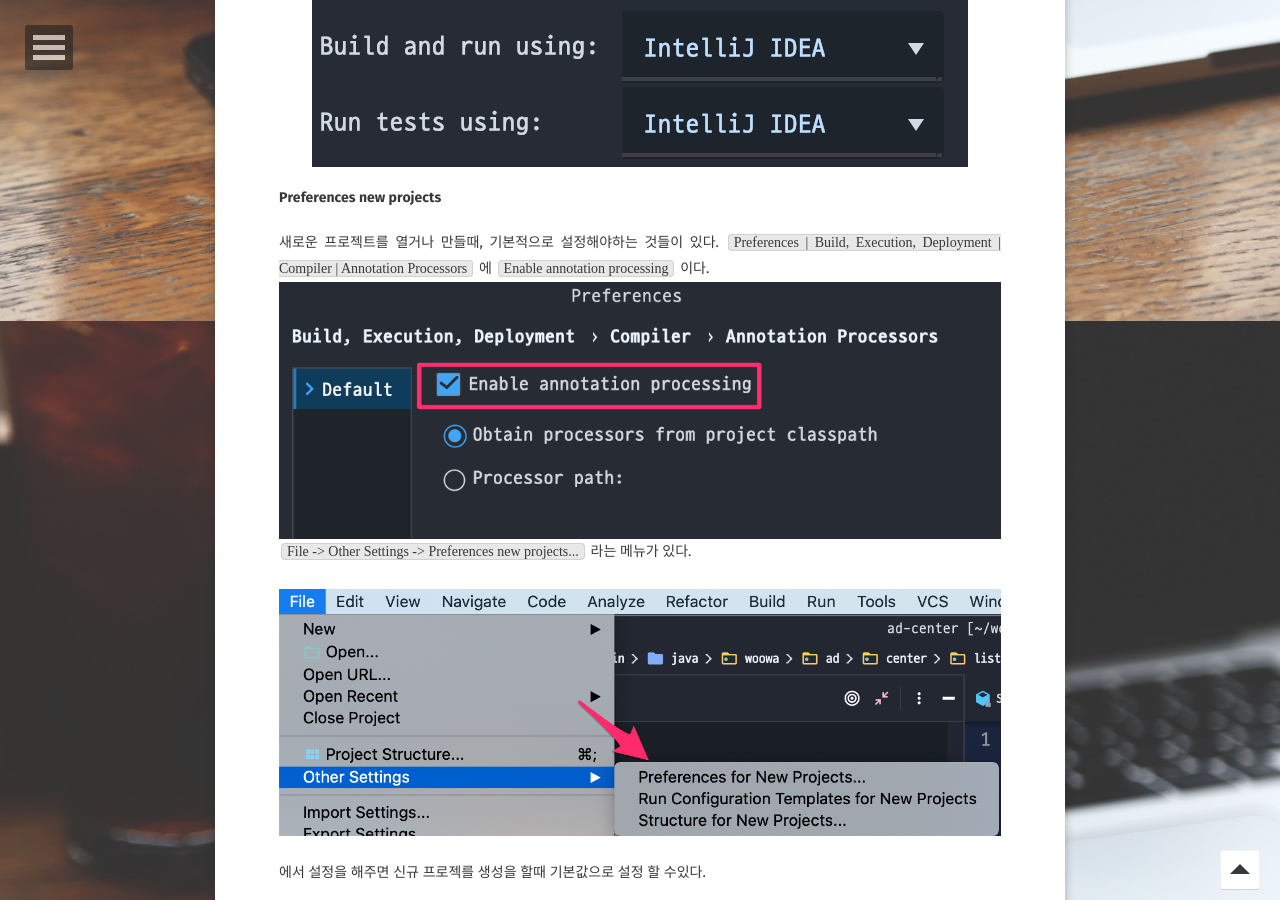
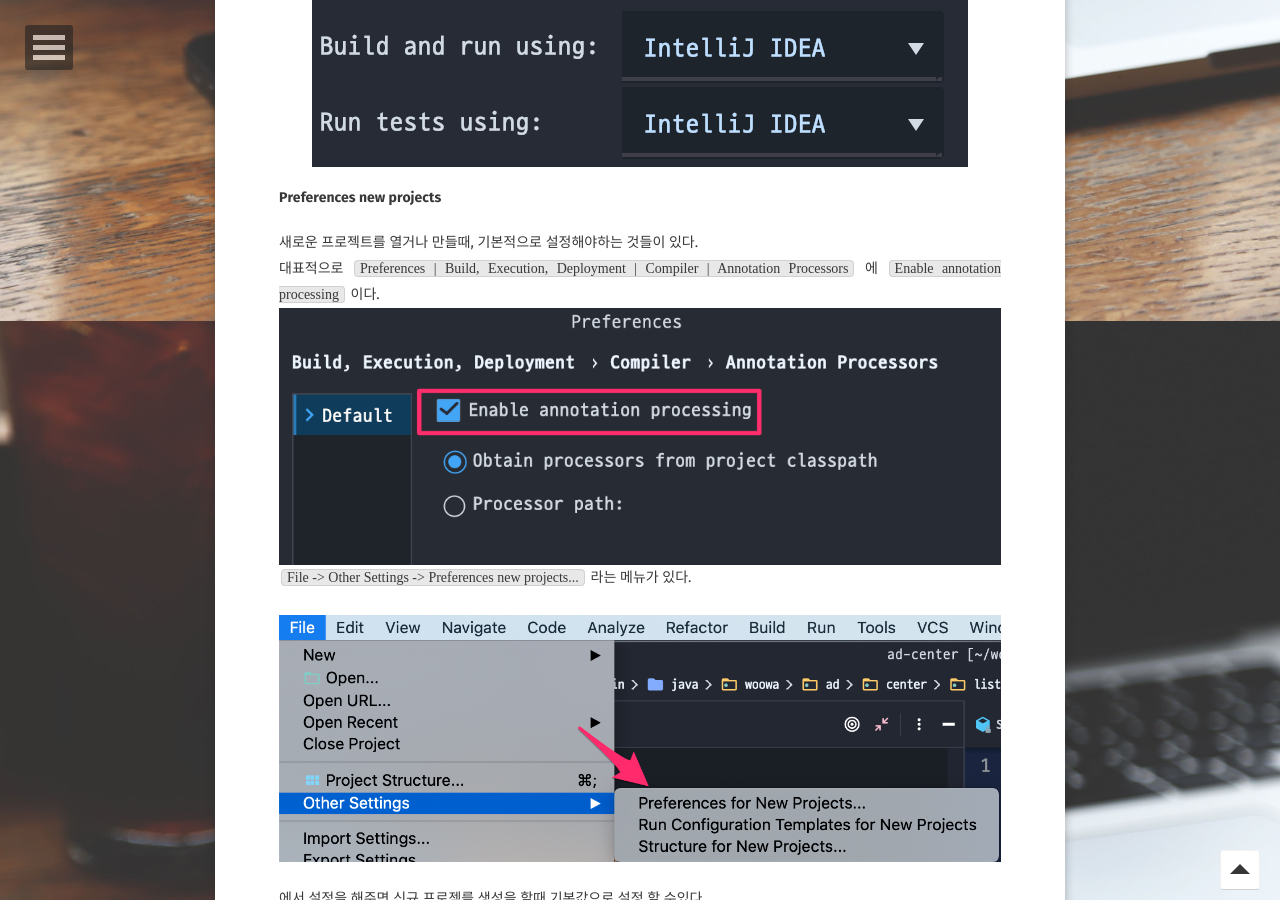
Before and after one commit to mayaul/mayaul.github.io, a Jekyll site: the page built from _posts/2019-12-06-intellij-setting-plugin.md, in a window 1280 px wide and 900 px high, scrolled down 1479 px. Built offline with Jekyll 4.4.1, drawn with Linux system fonts in a browser that asks for light colours; some web fonts are replaced; comment, search, counter and statistics services are not loaded.

Commit message:
intellij post  minor fix

```diff
--- a/_posts/2019-12-06-intellij-setting-plugin.md
+++ b/_posts/2019-12-06-intellij-setting-plugin.md
@@ -40,7 +40,7 @@ Intellij 에서 TestCode 실행시, 기대결과가 틀려도 Read, 에러가
 <img src="/assets/img/posts/intellij_setting_plugin/intellij-gradle.png" />
 #### Preferences new projects
 새로운 프로젝트를 열거나 만들때, 기본적으로 설정해야하는 것들이 있다.
-`Preferences | Build, Execution, Deployment | Compiler | Annotation Processors` 에 `Enable annotation processing` 이다.
+대표적으로 `Preferences | Build, Execution, Deployment | Compiler | Annotation Processors` 에 `Enable annotation processing` 이다.
 ![Enable annotation processing](/assets/img/posts/intellij_setting_plugin/enable-annotation-processing.png)
 `File -> Other Settings -> Preferences new projects...` 라는 메뉴가 있다.
 ![Preferences new projects](/assets/img/posts/intellij_setting_plugin/preferences-new-project.png) 에서 설정을 해주면 신규 프로젝를 생성을 할때 기본값으로 설정 할 수있다.
```
